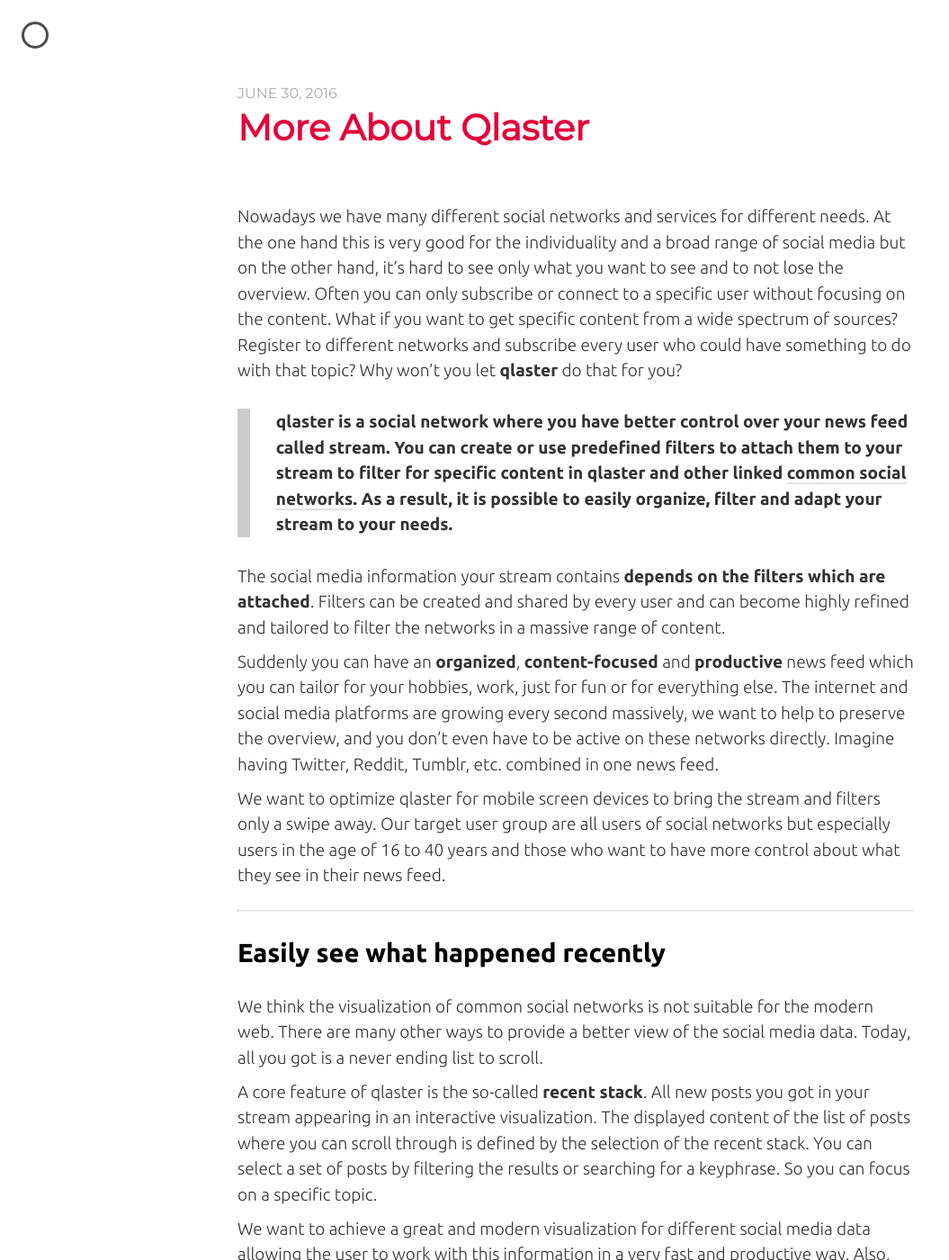
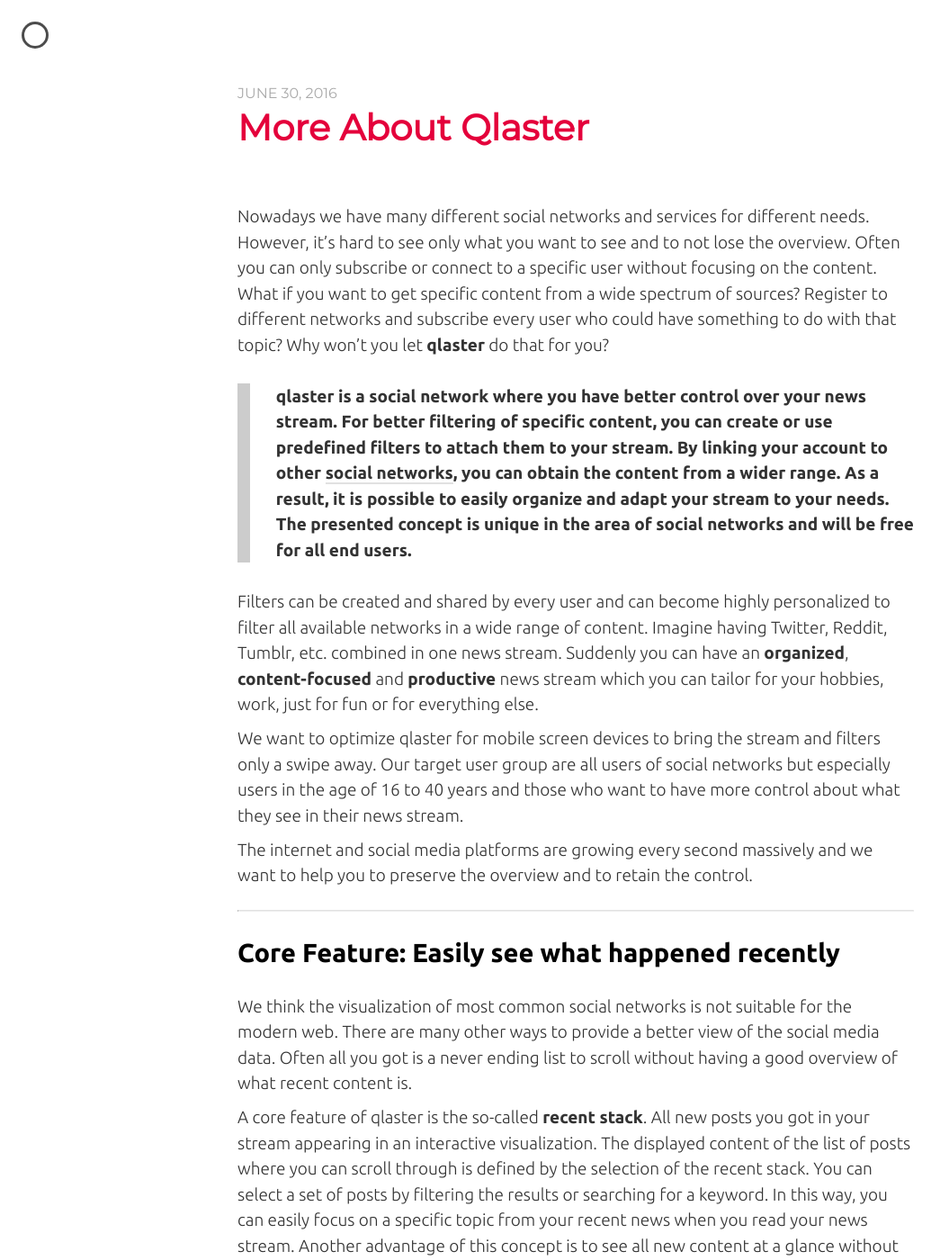
Before and after one commit to biering/qlaster-launch, a Jekyll site: the page built from _posts/2016-06-30-more-about-qlaster.markdown, in a window 1280 px wide and 1400 px high. Shown: the whole window at 90% size, without its empty margins (0-1055 px from the left). Built offline with Jekyll 4.4.1, drawn with Linux system fonts in a browser that asks for light colours; nearby versions of some CDN libraries; comment, search, counter and statistics services are not loaded; some of the changed text lies outside the part shown.

Commit message:
* some changes (assmann)

```diff
--- a/_config.yml
+++ b/_config.yml
@@ -23,10 +23,10 @@
 # This will be displayed in your intro
 short_bio: >
     Hi! Nowadays we have many different social networks and services for different needs.
-    What if you could link your account with various common social networks and adapt your news feed, so called stream, to your needs to only see what you want to see?
+    What if you could link your account with various common social networks and adapt your news stream to your needs to only see what you want to see?
     We want to change the social media experience with <b>qlaster and build your overall social insight</b>.
     <br /><br />
-    This page is used to build qlaster with the help of the community. We will discuss ideas, specifications and implementations.
+    This page is used to build qlaster with the help of the community. We hope to evaluate the ideas and features and get some feedback from you.
 
 permalink: /:title.html
 
--- a/_posts/2016-06-30-more-about-qlaster.markdown
+++ b/_posts/2016-06-30-more-about-qlaster.markdown
@@ -1,26 +1,27 @@
 
-Nowadays we have many different social networks and services for different needs. At the one hand this is very good for the individuality and a broad range of social media but on the other hand, it's hard to see only what you want to see and to not lose the overview. Often you can only subscribe or connect to a specific user without focusing on the content. What if you want to get specific content from a wide spectrum of sources? Register to different networks and subscribe every user who could have something to do with that topic? Why won't you let **qlaster** do that for you?
+Nowadays we have many different social networks and services for different needs. However, it's hard to see only what you want to see and to not lose the overview. Often you can only subscribe or connect to a specific user without focusing on the content. What if you want to get specific content from a wide spectrum of sources? Register to different networks and subscribe every user who could have something to do with that topic? Why won't you let **qlaster** do that for you?
 
-> **qlaster is a social network where you have better control over your news feed called stream. You can create or use predefined filters to attach them to your stream to filter for specific content in qlaster and other linked <a href="#" data-tooltip="The usage is limited to the provided APIs">common social networks</a>. As a result, it is possible to easily organize, filter and adapt your stream to your needs.**
+> **qlaster is a social network where you have better control over your news stream. For better filtering of specific content, you can create or use predefined filters to attach them to your stream. By linking your account to other <a href="#" data-tooltip="The usage is limited to the provided APIs">social networks</a>, you can obtain the content from a wider range. As a result, it is possible to easily organize and adapt your stream to your needs. The presented concept is unique in the area of social networks and will be free for all end users.**
 
-The social media information your stream contains **depends on the filters which are attached**. Filters can be created and shared by every user and can become highly refined and tailored to filter the networks in a massive range of content.
-
-Suddenly you can have an **organized**, **content-focused** and **productive** news feed which you can tailor for your hobbies, work, just for fun or for everything else. The internet and social media platforms are growing every second massively, we want to help to preserve the overview, and you don't even have to be active on these networks directly. Imagine having Twitter, Reddit, Tumblr, etc. combined in one news feed.
+Filters can be created and shared by every user and can become highly personalized to filter all available networks in a wide range of content. Imagine having Twitter, Reddit, Tumblr, etc. combined in one news stream.
+Suddenly you can have an **organized**, **content-focused** and **productive** news stream which you can tailor for your hobbies, work, just for fun or for everything else.
 
 We want to optimize qlaster for mobile screen devices to bring the stream and filters only a swipe away.
-Our target user group are all users of social networks but especially users in the age of 16 to 40 years and  those who want to have more control about what they see in their news feed.
+Our target user group are all users of social networks but especially users in the age of 16 to 40 years and  those who want to have more control about what they see in their news stream.
+
+The internet and social media platforms are growing every second massively and we want to help you to preserve the overview and to retain the control.
 
 ---
 
-### Easily see what happened recently
+### Core Feature: Easily see what happened recently
 <div id="startDemo"></div>
 
-We think the visualization of common social networks is not suitable for the modern web. There are many other ways to provide a better view of the social media data. Today, all you got is a never ending list to scroll.
+We think the visualization of most common social networks is not suitable for the modern web. There are many other ways to provide a better view of the social media data. Often all you got is a never ending list to scroll without having a good overview of what recent content is.
 
-A core feature of qlaster is the so-called **recent stack**. All new posts you got in your stream appearing in an interactive visualization. The displayed content of the list of posts where you can scroll through is defined by the selection of the recent stack. You can select a set of posts by filtering the results or searching for a keyphrase. So you can focus on a specific topic.
+A core feature of qlaster is the so-called **recent stack**. All new posts you got in your stream appearing in an interactive visualization. The displayed content of the list of posts where you can scroll through is defined by the selection of the recent stack. You can select a set of posts by filtering the results or searching for a keyword. In this way, you can easily focus on a specific topic from your recent news when you read your news stream. Another advantage of this concept is to see all new content at a glance without scrolling down. When you read a post, it is moved into the stream history where you can filter and search posts again if you come back later.
 
-We want to achieve a great and modern visualization for different social media data allowing the user to work with this information in a very fast and productive way. Also, we were planning a network visualization about the connections between users in a cluster-like representation. Otherwise, we want to create an overview of your chat connections.
-In the following, you see a small demo which visualizes the recent stack on your stream.
+<!--We will achieve a great and modern visualization for different social media data allowing the user to work with this information in a very fast and productive way. Also, we were planning a network visualization about the connections between users in a cluster-like representation. Otherwise, we want to create an overview of your chat connections.
+In the following, you see a small demo which visualizes the recent stack on your stream.-->
 
 
 <!-- aker, erste gleich aktiv -->
@@ -103,26 +104,7 @@
 
 <div style="text-align:center;"><img src="images/dots.png"/></div>
 
-_Here you see a small <a href="#" data-tooltip="The demo is to show the idea but isn't finished yet.">demo</a> of the recent stack of your stream. You can hover the nodes to see a description of the content. The color shows which filter obtains the post._
-
-The advantage of this concept is to see all new content at a glance without scrolling down.
-You can filter the stack and select a set of posts.
-In the real application, the selected set is displayed as a list of posts below the visualization. As a result, you can focus on specific topics and have an organized news feed.
-
-When you read a post, it is moved into the stream history where you can filter and search posts again if you come back later.
-
-<!--### The features and what we have been planning to do
-
-- Creating fully customizable stream to organize and control what you want to see
-- Link your account to multiple networks like Twitter, Facebook etc. to get a wide spectrum of data
-    - You can use the networks even if you are not directly active there
-- Filters ...
-- Having an optimal experience on small mobile devices due to space-filling visualizations
-- Interactive visualizations for streams, chat, content sharing etc. to have a modern, productive and fast interface to interact with this information
-- Connection to users with the help of email addresses even when they aren't on qlaster-->
-
-<!--- An interactive cluster view where you can organize your friends, create events, share content in specific groups and sort and filter the content for what you want to see
-- We want to create an interactive chat overview visualization to have a optimal chat view in realtime-->
+_Here you see a small <a href="#" data-tooltip="The demo is still in development and changes are possible.">demo</a> of the recent stack of your stream. You can hover the nodes to see a description of the content. The color shows which filter obtains the post._
 
 ---
 
```
Also changed, not shown: other parts of _posts/2016-06-30-more-about-qlaster.markdown (+1 -1 lines), 3 other files.
